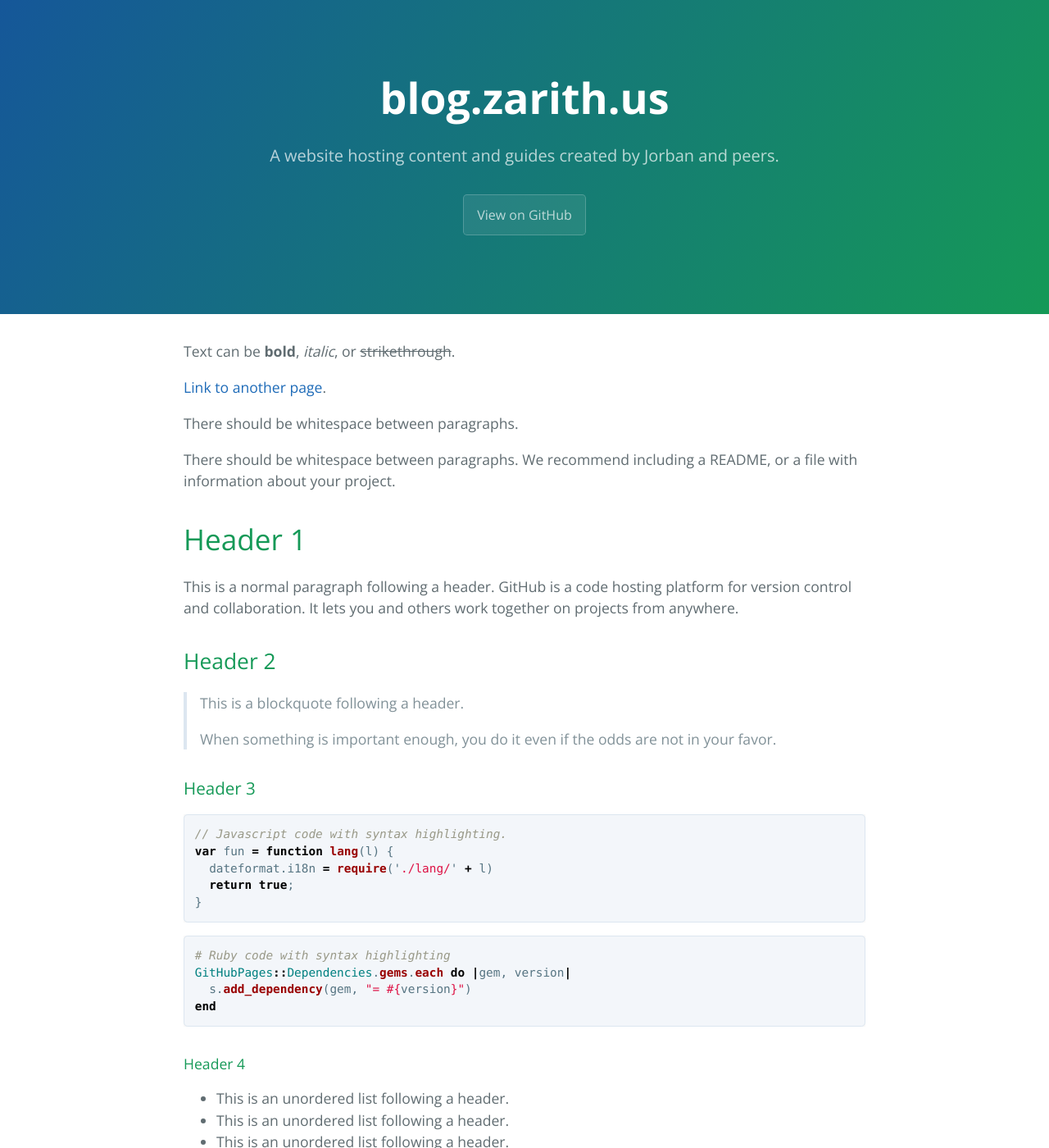
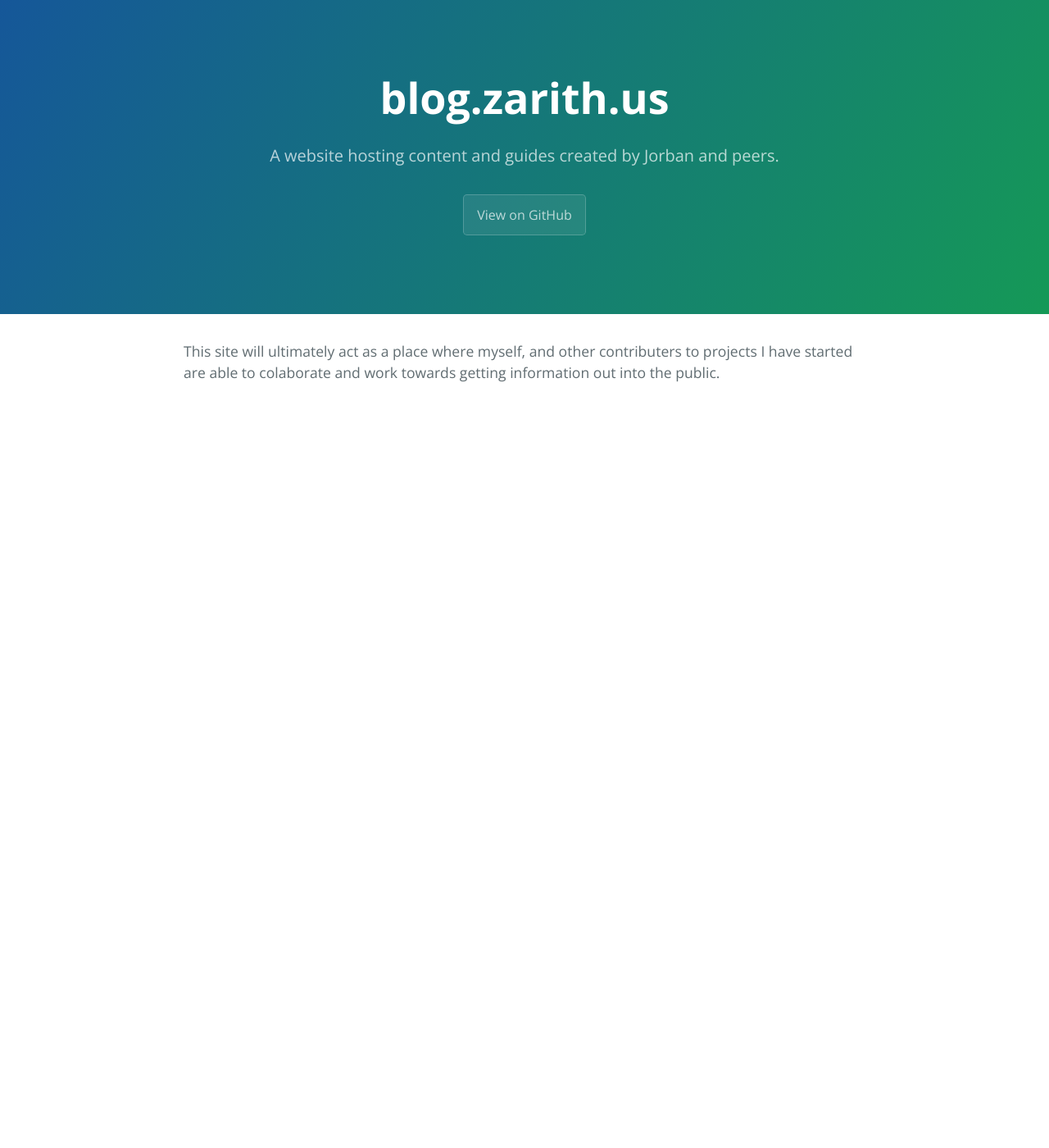
Before and after one commit to Jorbann/jorban.github.io, a Jekyll site: the page built from index.md, in a window 1280 px wide and 1400 px high. Shown: the whole window at 82% size. Built offline with Jekyll 4.4.1, drawn with Linux system fonts in a browser that asks for light colours; some of the changed text lies outside the part shown.

Commit message:
Update index.md

````diff
--- a/index.md
+++ b/index.md
@@ -2,122 +2,4 @@
 layout: default
 ---
 
-Text can be **bold**, _italic_, or ~~strikethrough~~.
-
-[Link to another page](./another-page.html).
-
-There should be whitespace between paragraphs.
-
-There should be whitespace between paragraphs. We recommend including a README, or a file with information about your project.
-
-# Header 1
-
-This is a normal paragraph following a header. GitHub is a code hosting platform for version control and collaboration. It lets you and others work together on projects from anywhere.
-
-## Header 2
-
-> This is a blockquote following a header.
->
-> When something is important enough, you do it even if the odds are not in your favor.
-
-### Header 3
-
-```js
-// Javascript code with syntax highlighting.
-var fun = function lang(l) {
-  dateformat.i18n = require('./lang/' + l)
-  return true;
-}
-```
-
-```ruby
-# Ruby code with syntax highlighting
-GitHubPages::Dependencies.gems.each do |gem, version|
-  s.add_dependency(gem, "= #{version}")
-end
-```
-
-#### Header 4
-
-*   This is an unordered list following a header.
-*   This is an unordered list following a header.
-*   This is an unordered list following a header.
-
-##### Header 5
-
-1.  This is an ordered list following a header.
-2.  This is an ordered list following a header.
-3.  This is an ordered list following a header.
-
-###### Header 6
-
-| head1        | head two          | three |
-|:-------------|:------------------|:------|
-| ok           | good swedish fish | nice  |
-| out of stock | good and plenty   | nice  |
-| ok           | good `oreos`      | hmm   |
-| ok           | good `zoute` drop | yumm  |
-
-### There's a horizontal rule below this.
-
-* * *
-
-### Here is an unordered list:
-
-*   Item foo
-*   Item bar
-*   Item baz
-*   Item zip
-
-### And an ordered list:
-
-1.  Item one
-1.  Item two
-1.  Item three
-1.  Item four
-
-### And a nested list:
-
-- level 1 item
-  - level 2 item
-  - level 2 item
-    - level 3 item
-    - level 3 item
-- level 1 item
-  - level 2 item
-  - level 2 item
-  - level 2 item
-- level 1 item
-  - level 2 item
-  - level 2 item
-- level 1 item
-
-### Small image
-
-![Octocat](https://github.githubassets.com/images/icons/emoji/octocat.png)
-
-### Large image
-
-![Branching](https://guides.github.com/activities/hello-world/branching.png)
-
-
-### Definition lists can be used with HTML syntax.
-
-<dl>
-<dt>Name</dt>
-<dd>Godzilla</dd>
-<dt>Born</dt>
-<dd>1952</dd>
-<dt>Birthplace</dt>
-<dd>Japan</dd>
-<dt>Color</dt>
-<dd>Green</dd>
-</dl>
-
-```
-Long, single-line code blocks should not wrap. They should horizontally scroll if they are too long. This line should be long enough to demonstrate this.
-```
-
-```
-The final element.
-```
+This site will ultimately act as a place where myself, and other contributers to projects I have started are able to colaborate and work towards getting information out into the public.
````
